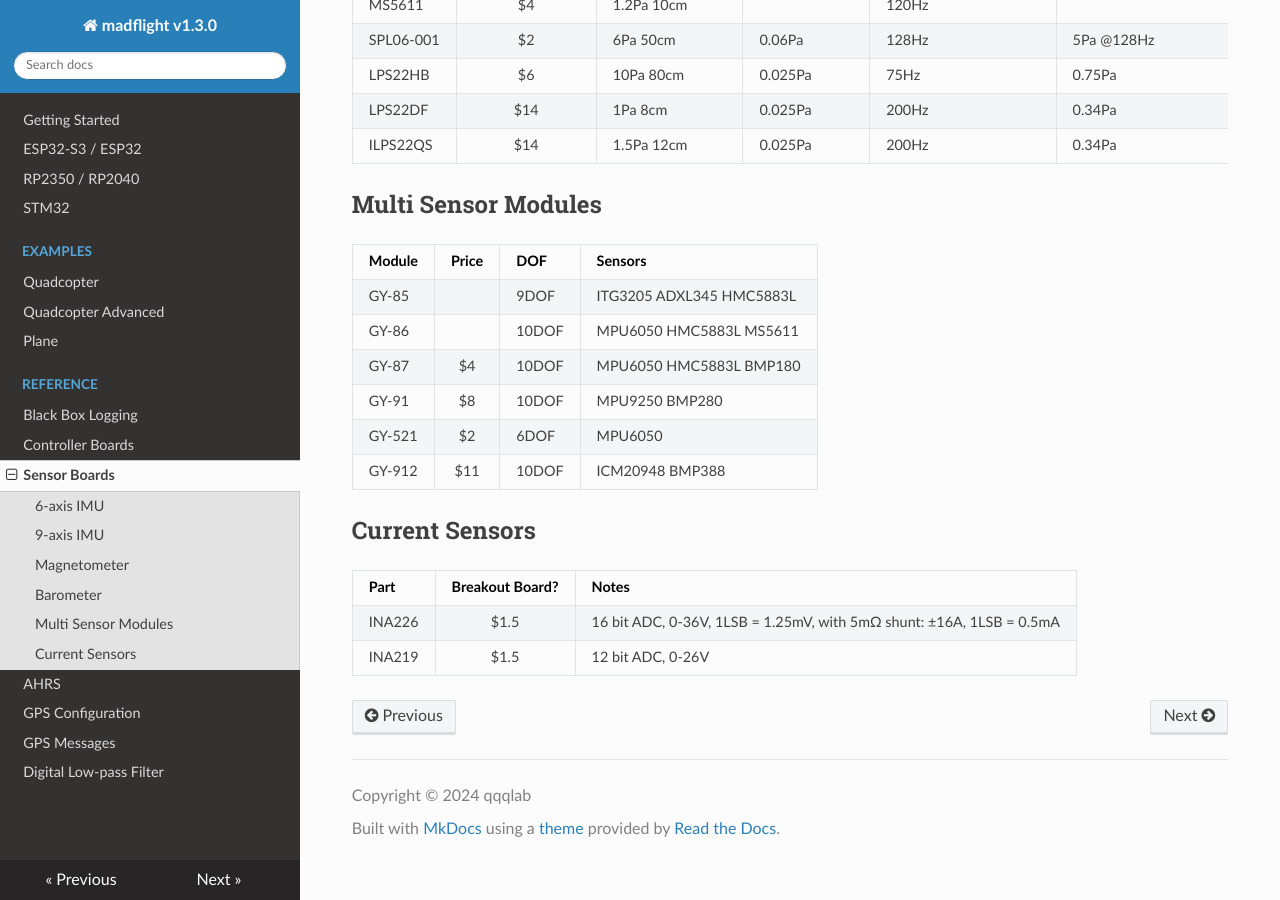
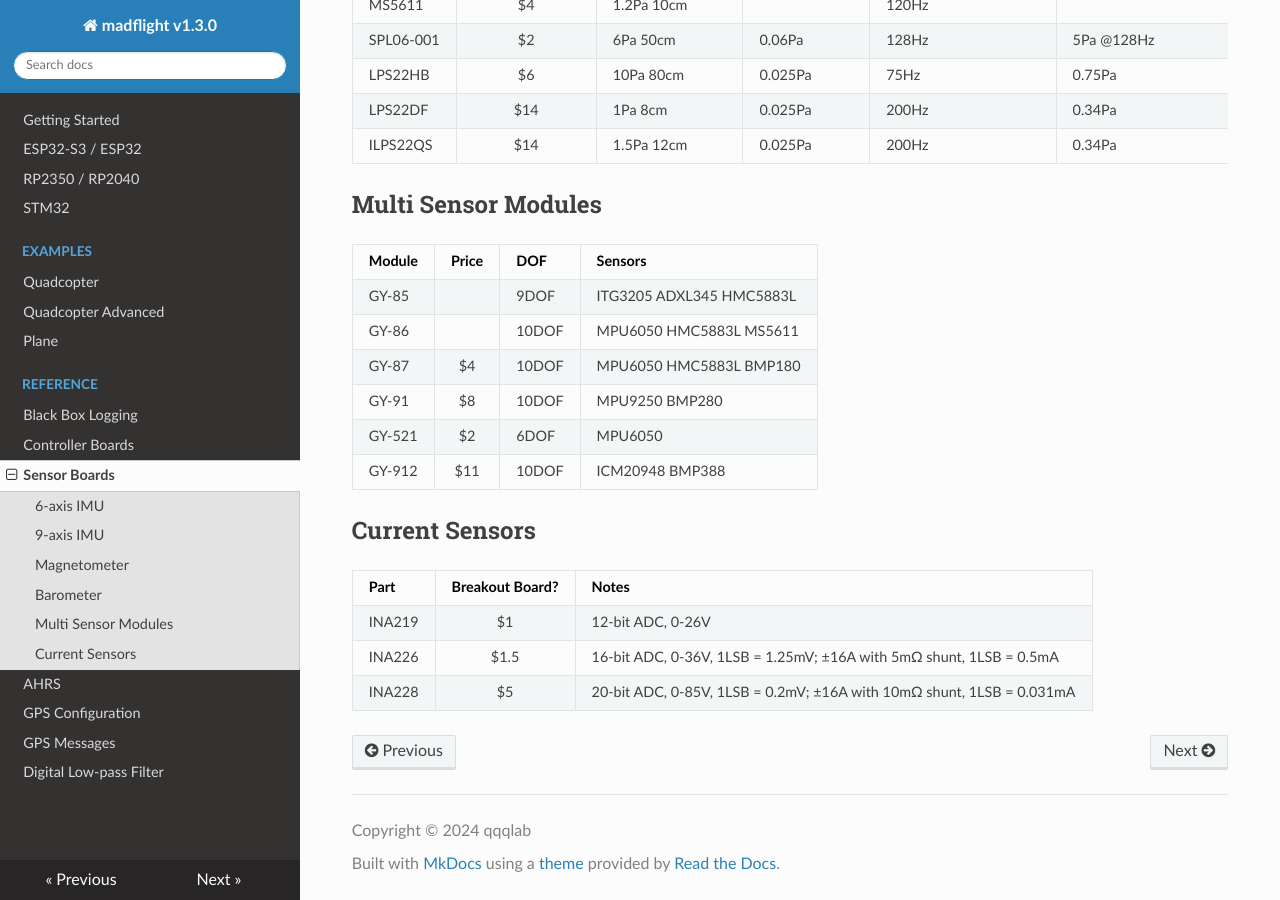
Before and after one commit to qqqlab/madflight-docs, an MkDocs documentation site: the page built from docs/Sensor-Boards.md, in a window 1280 px wide and 900 px high, scrolled down 1958 px. Built offline with MkDocs 1.6.1, drawn with Linux system fonts in a browser that asks for light colours; nearby versions of some CDN libraries.

Commit message:
Update Sensor-Boards.md

```diff
--- a/docs/Sensor-Boards.md
+++ b/docs/Sensor-Boards.md
@@ -81,5 +81,6 @@ GY-912 | $11 | 10DOF | ICM20948 BMP388
 
 | Part | Breakout Board? | Notes |
 |-|:-:|-|
-INA226 | $1.5 | 16 bit ADC, 0-36V, 1LSB = 1.25mV, with 5m&ohm; shunt: ±16A, 1LSB = 0.5mA
-INA219 | $1.5 | 12 bit ADC, 0-26V
+INA219 | $1 | 12-bit ADC, 0-26V
+INA226 | $1.5 | 16-bit ADC, 0-36V, 1LSB = 1.25mV; ±16A with 5m&ohm; shunt, 1LSB = 0.5mA
+INA228 | $5 | 20-bit ADC, 0-85V, 1LSB = 0.2mV; ±16A with 10m&ohm; shunt, 1LSB = 0.031mA
```
